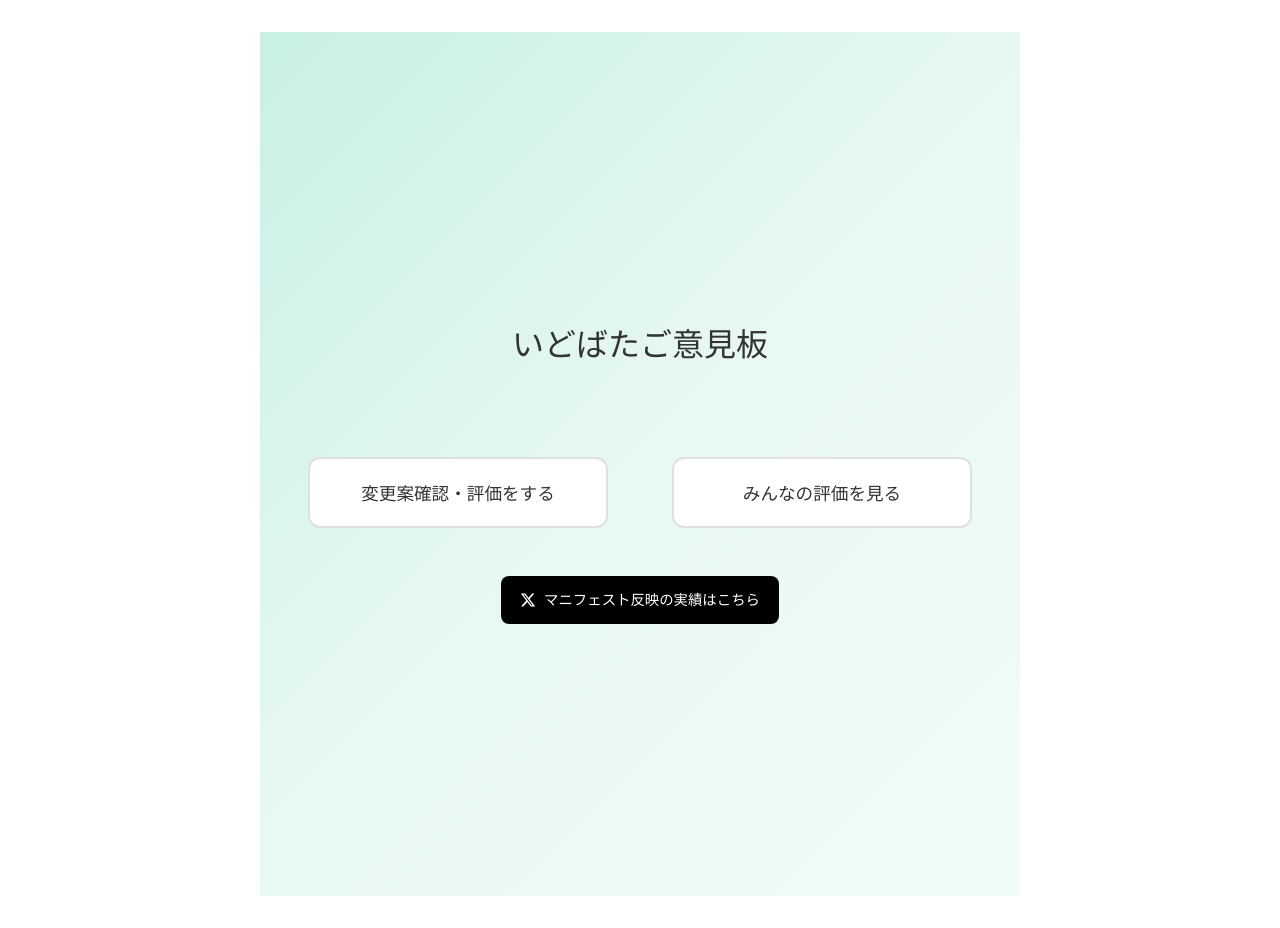
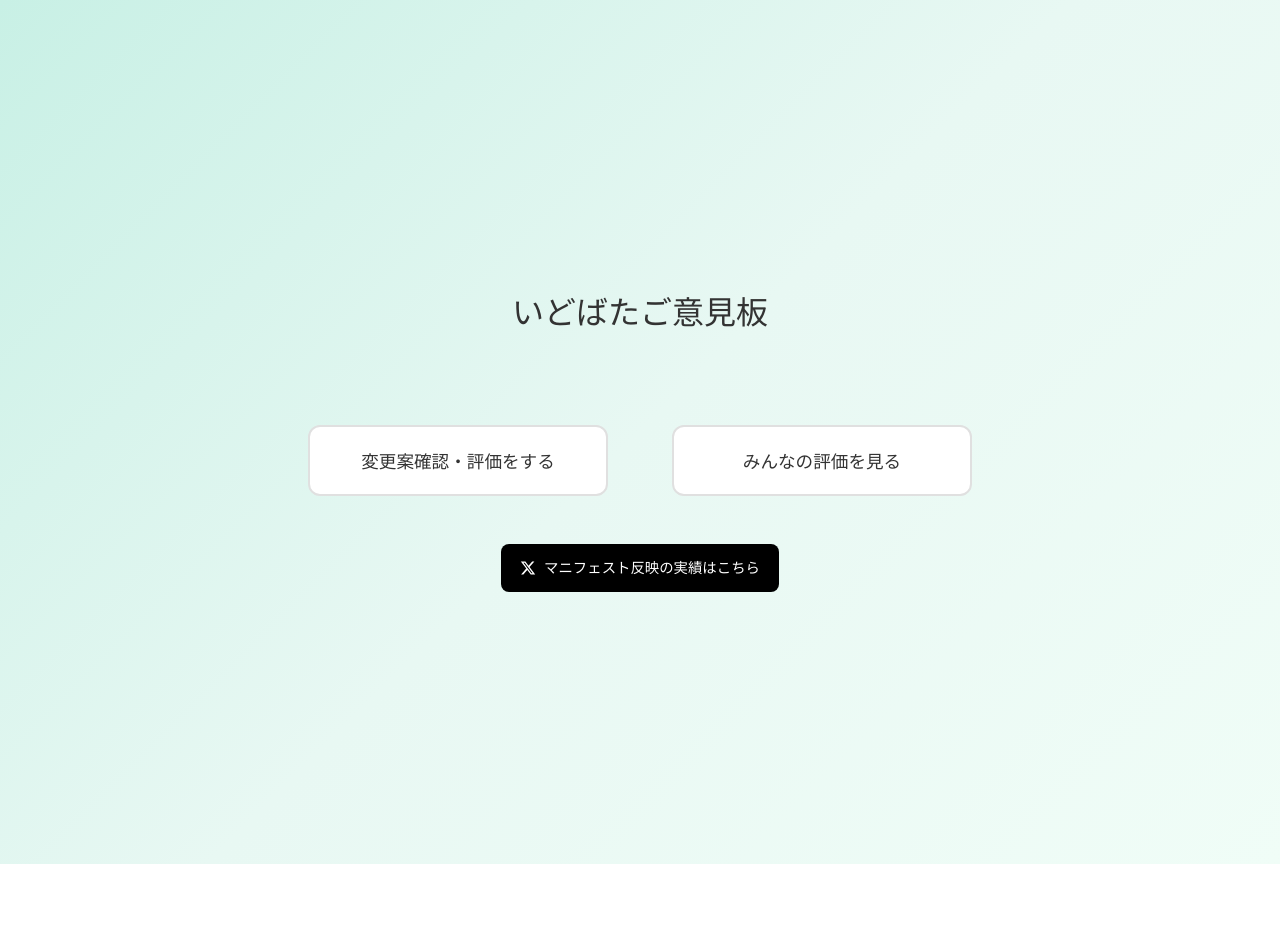
Before and after one commit to hideakikondo/mintgreen, a React (Vite) app: page / in a window 1280 px wide. After the commit the page ends 864 px from the top, so only its background shows below. Built offline with nearby package versions, Linux system fonts and the light colour scheme; no server answers; the database is empty.

Commit message:
fix color theme

```diff
--- a/src/App.css
+++ b/src/App.css
@@ -1,8 +1,6 @@
 #root {
-    max-width: 1280px;
-    margin: 0 auto;
-    padding: 2rem;
-    text-align: center;
+    width: 100%;
+    min-height: 100vh;
 }
 
 .logo {
--- a/src/app/App.css
+++ b/src/app/App.css
@@ -1,8 +1,7 @@
 #root {
-    max-width: 1280px;
-    margin: 0 auto;
-    padding: 2rem;
-    text-align: center;
+    width: 100%;
+    min-height: 100vh;
+    background: linear-gradient(135deg, #c8f0e5 0%, #e8f8f3 50%, #f0fdf7 100%);
 }
 
 .logo {
--- a/src/app/issue-vote/page.tsx
+++ b/src/app/issue-vote/page.tsx
@@ -359,7 +359,7 @@ export default function IssueVotePageComponent() {
 
     const badButtonStyle = {
         ...voteButtonStyle,
-        borderColor: "#5FBEAA",
+        borderColor: "#e57373",
         backgroundColor: "#ffebee",
         color: "#c62828",
     };
@@ -404,8 +404,17 @@ export default function IssueVotePageComponent() {
 
     if (loading) {
         return (
-            <div style={{ padding: "2rem", textAlign: "center" }}>
-                <h2>読み込み中...</h2>
+            <div
+                style={{
+                    minHeight: "100vh",
+                    background:
+                        "linear-gradient(135deg, #C8F0E5 0%, #E8F8F3 50%, #F0FDF7 100%)",
+                    padding: "2rem",
+                }}
+            >
+                <div style={{ maxWidth: "800px", margin: "0 auto" }}>
+                    <h2 style={{ textAlign: "center" }}>読み込み中...</h2>
+                </div>
             </div>
         );
     }
@@ -469,12 +478,12 @@ export default function IssueVotePageComponent() {
                     </div>
                 )}
 
-                <div style={cardStyle}>
-                    <h2 style={{ marginBottom: "0.5rem" }}>投票者情報</h2>
+                <div style={{ marginBottom: "2rem", textAlign: "center" }}>
                     <p
                         style={{
-                            color: "var(--text-secondary)",
-                            marginBottom: "0",
+                            color: "#333",
+                            fontSize: "1.1rem",
+                            margin: "0",
                         }}
                     >
                         {voter?.display_name} さん、こんにちは
--- a/src/app/issues/page.tsx
+++ b/src/app/issues/page.tsx
@@ -644,8 +644,10 @@ export default function IssuesPageComponent() {
                 </div>
 
                 {loading && (
-                    <div style={{ textAlign: "center", padding: "2rem" }}>
-                        <p>読み込み中...</p>
+                    <div style={isMobile ? mobileCardStyle : cardStyle}>
+                        <p style={{ textAlign: "center", margin: 0 }}>
+                            読み込み中...
+                        </p>
                     </div>
                 )}
 
--- a/src/app/view.tsx
+++ b/src/app/view.tsx
@@ -121,11 +121,21 @@ function View() {
                     background:
                         "linear-gradient(135deg, #C8F0E5 0%, #E8F8F3 50%, #F0FDF7 100%)",
                     display: "flex",
+                    flexDirection: "column",
                     alignItems: "center",
                     justifyContent: "center",
+                    padding: "2rem",
                 }}
             >
-                <h2>読み込み中...</h2>
+                <div
+                    style={{
+                        maxWidth: "1200px",
+                        width: "100%",
+                        margin: "0 auto",
+                    }}
+                >
+                    <h2 style={{ textAlign: "center" }}>読み込み中...</h2>
+                </div>
             </div>
         );
     }
@@ -151,6 +161,9 @@ function View() {
                 justifyContent: "center",
                 padding: "2rem",
             }}
+        >
+            <div
+                style={{ maxWidth: "1200px", width: "100%", margin: "0 auto" }}
             >
                 <h1
                     style={{
@@ -233,7 +246,9 @@ function View() {
                                     type="text"
                                     placeholder="表示名"
                                     value={displayName}
-                                onChange={(e) => setDisplayName(e.target.value)}
+                                    onChange={(e) =>
+                                        setDisplayName(e.target.value)
+                                    }
                                     style={inputStyle}
                                     required
                                 />
@@ -241,7 +256,9 @@ function View() {
                                     type="password"
                                     placeholder="パスワード"
                                     value={password}
-                                onChange={(e) => setPassword(e.target.value)}
+                                    onChange={(e) =>
+                                        setPassword(e.target.value)
+                                    }
                                     style={inputStyle}
                                     required
                                 />
@@ -264,7 +281,9 @@ function View() {
                                             flex: 1,
                                         }}
                                     >
-                                    {loggingIn ? "ログイン中..." : "ログイン"}
+                                        {loggingIn
+                                            ? "ログイン中..."
+                                            : "ログイン"}
                                     </button>
                                     <button
                                         type="button"
@@ -283,7 +302,12 @@ function View() {
                                     </button>
                                 </div>
                             </form>
-                        <div style={{ textAlign: "center", marginTop: "1rem" }}>
+                            <div
+                                style={{
+                                    textAlign: "center",
+                                    marginTop: "1rem",
+                                }}
+                            >
                                 <button
                                     onClick={() => {
                                         setShowLoginForm(false);
@@ -314,6 +338,7 @@ function View() {
                         gap: "2rem",
                         width: "100%",
                         maxWidth: "800px",
+                        margin: "0 auto",
                         flexWrap: "wrap",
                     }}
                 >
@@ -457,6 +482,7 @@ function View() {
                 </button> */}
                 </div>
             </div>
+        </div>
     );
 }
 
--- a/src/index.css
+++ b/src/index.css
@@ -1,10 +1,23 @@
+* {
+    margin: 0;
+    padding: 0;
+    box-sizing: border-box;
+}
+
+html,
+body {
+    width: 100%;
+    height: 100%;
+    background: linear-gradient(135deg, #c8f0e5 0%, #e8f8f3 50%, #f0fdf7 100%);
+    background-attachment: fixed;
+}
+
 :root {
     font-family: system-ui, Avenir, Helvetica, Arial, sans-serif;
     line-height: 1.5;
     font-weight: 400;
 
     color: #213547;
-    background-color: #ffffff;
 
     font-synthesis: none;
     text-rendering: optimizeLegibility;
@@ -22,9 +35,6 @@ a:hover {
 }
 
 body {
-    margin: 0;
-    display: flex;
-    place-items: center;
     min-width: 320px;
     min-height: 100vh;
 }
```
Lines whose indentation alone changed are shown as unchanged.
